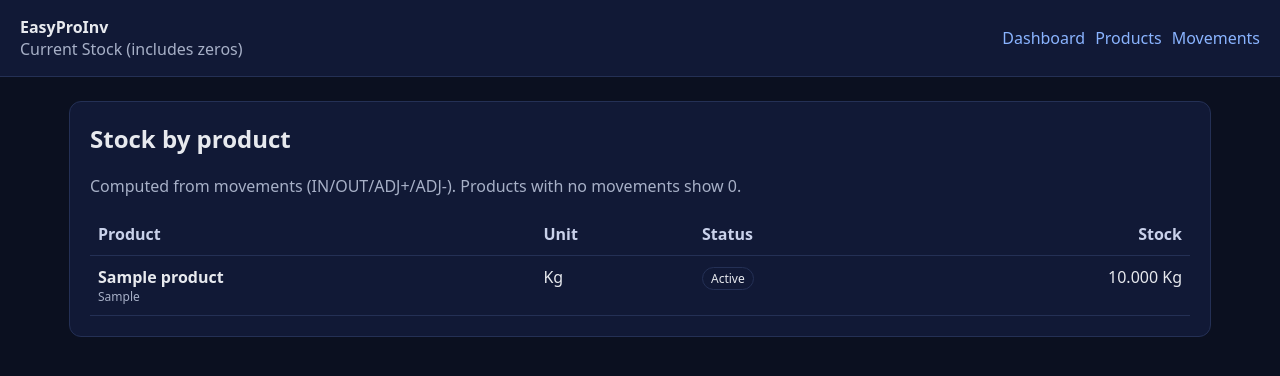
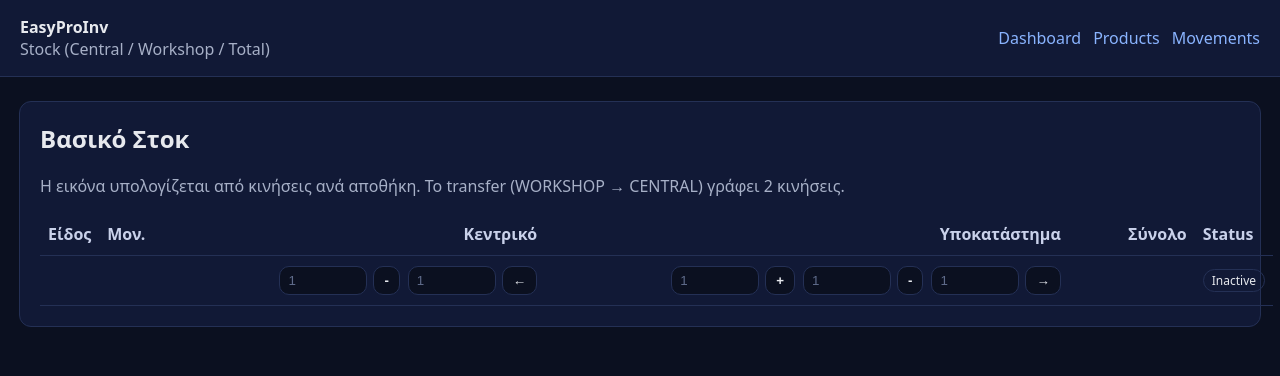
Before and after one commit to cfragoulis-design/Warehouse, a FastAPI app: page /stock in a window 1280 px wide. Shown: the top 376 px of the page. Run offline with FastAPI, Linux system fonts and the light colour scheme; the visitor is signed in with stand-in values (Sample User, id 1); tables that the repository leaves empty hold one stand-in row (values such as "Sample post"); parts of the project's set-up code (start-up, migrations or seed data) failed here and were passed over.

Commit message:
Update stock.html

```diff
--- a/app/templates/stock.html
+++ b/app/templates/stock.html
@@ -3,27 +3,40 @@
 <head>
   <meta charset="utf-8" />
   <meta name="viewport" content="width=device-width, initial-scale=1" />
-  <title>Current Stock</title>
+  <title>Stock</title>
   <style>
     body{font-family:system-ui,Segoe UI,Arial,sans-serif;background:#0b1020;color:#e7e9ee;margin:0;}
     .top{display:flex;justify-content:space-between;align-items:center;padding:16px 20px;background:#111936;border-bottom:1px solid #243055;}
-    .card{max-width:1100px;margin:24px auto;padding:20px;background:#111936;border:1px solid #243055;border-radius:12px;}
+    .card{max-width:1200px;margin:24px auto;padding:20px;background:#111936;border:1px solid #243055;border-radius:12px;}
     .muted{color:#a7b0c7}
     a{color:#8ab4ff;text-decoration:none}
     table{width:100%;border-collapse:collapse}
-    th,td{border-bottom:1px solid #243055;padding:10px 8px;text-align:left;vertical-align:top}
-    th{color:#c9d1ea;font-weight:700}
+    th,td{border-bottom:1px solid #243055;padding:10px 8px;text-align:left;vertical-align:middle}
+    th{color:#c9d1ea;font-weight:800}
+    .right{text-align:right}
     .pill{display:inline-block;padding:2px 8px;border:1px solid #243055;border-radius:999px;font-size:12px}
-    .right{text-align:right}
+    .qtycell{display:flex;gap:8px;justify-content:flex-end;align-items:center}
+    .qtynum{min-width:110px;text-align:right;font-variant-numeric:tabular-nums}
+    .btnsm{
+      background:#0b1020;border:1px solid #243055;color:#e7e9ee;
+      border-radius:10px;padding:6px 10px;font-weight:800;cursor:pointer
+    }
+    .btnsm:hover{border-color:#3a4b80}
+    .rowform{display:inline-flex;gap:6px;align-items:center}
+    .mini{
+      width:70px;padding:6px 8px;border-radius:10px;border:1px solid #243055;
+      background:#0b1020;color:#e7e9ee
+    }
+    .mini::placeholder{color:#5f6b8a}
   </style>
 </head>
 <body>
   <div class="top">
     <div>
-      <div style="font-weight:800">EasyProInv</div>
-      <div class="muted">Current Stock (includes zeros)</div>
+      <div style="font-weight:900">EasyProInv</div>
+      <div class="muted">Stock (Central / Workshop / Total)</div>
     </div>
-    <div style="display:flex;gap:10px;align-items:center">
+    <div style="display:flex;gap:12px;align-items:center">
       <a href="/dashboard">Dashboard</a>
       <a href="/products">Products</a>
       <a href="/movements">Movements</a>
@@ -31,29 +44,86 @@
   </div>
 
   <div class="card">
-    <h2 style="margin-top:0">Stock by product</h2>
-    <p class="muted">Computed from movements (IN/OUT/ADJ+/ADJ-). Products with no movements show 0.</p>
+    <h2 style="margin-top:0">Βασικό Στοκ</h2>
+    <p class="muted">
+      Η εικόνα υπολογίζεται από κινήσεις ανά αποθήκη. Το transfer (WORKSHOP → CENTRAL) γράφει 2 κινήσεις.
+    </p>
 
     <table>
       <tr>
-        <th>Product</th>
-        <th>Unit</th>
+        <th>Είδος</th>
+        <th>Μον.</th>
+        <th class="right">Κεντρικό</th>
+        <th class="right">Υποκατάστημα</th>
+        <th class="right">Σύνολο</th>
         <th>Status</th>
-        <th class="right">Stock</th>
       </tr>
 
-      {% for p, qty in rows %}
+      {% for r in rows %}
       <tr>
         <td>
-          <div style="font-weight:700">{{ p.name }}</div>
-          <div class="muted" style="font-size:12px">{{ p.sku or '' }}</div>
+          <div style="font-weight:800">{{ r.name }}</div>
+          <div class="muted" style="font-size:12px">{{ r.sku or '' }}</div>
         </td>
-        <td>{{ 'Τεμ' if p.unit == 'pcs' else 'Kg' }}</td>
+
+        <td>{{ 'Τεμ' if r.unit == 'pcs' else ('Kg' if r.unit == 'kg' else r.unit) }}</td>
+
+        <!-- CENTRAL -->
+        <td class="right">
+          <div class="qtycell">
+            <div class="qtynum">{{ r.central_qty }}</div>
+
+            <!-- Central OUT -->
+            <form class="rowform" method="post" action="/stock/central/out">
+              <input type="hidden" name="product_id" value="{{ r.id }}">
+              <input class="mini" name="qty" placeholder="1" />
+              <button class="btnsm" type="submit">-</button>
+            </form>
+
+            <!-- Optional: Central -> Workshop transfer -->
+            <form class="rowform" method="post" action="/stock/transfer/central-to-workshop">
+              <input type="hidden" name="product_id" value="{{ r.id }}">
+              <input class="mini" name="qty" placeholder="1" />
+              <button class="btnsm" type="submit">←</button>
+            </form>
+          </div>
+        </td>
+
+        <!-- WORKSHOP -->
+        <td class="right">
+          <div class="qtycell">
+            <div class="qtynum">{{ r.workshop_qty }}</div>
+
+            <!-- Workshop IN (receiving) -->
+            <form class="rowform" method="post" action="/stock/workshop/in">
+              <input type="hidden" name="product_id" value="{{ r.id }}">
+              <input class="mini" name="qty" placeholder="1" />
+              <button class="btnsm" type="submit">+</button>
+            </form>
+
+            <!-- Workshop OUT (sale/usage) -->
+            <form class="rowform" method="post" action="/stock/workshop/out">
+              <input type="hidden" name="product_id" value="{{ r.id }}">
+              <input class="mini" name="qty" placeholder="1" />
+              <button class="btnsm" type="submit">-</button>
+            </form>
+
+            <!-- Workshop -> Central transfer -->
+            <form class="rowform" method="post" action="/stock/transfer/workshop-to-central">
+              <input type="hidden" name="product_id" value="{{ r.id }}">
+              <input class="mini" name="qty" placeholder="1" />
+              <button class="btnsm" type="submit">→</button>
+            </form>
+          </div>
+        </td>
+
+        <!-- TOTAL -->
+        <td class="right">
+          <div class="qtynum">{{ r.total_qty }}</div>
+        </td>
+
         <td>
-          <span class="pill">{{ 'Active' if p.is_active else 'Inactive' }}</span>
-        </td>
-        <td class="right">
-          {{ qty }} {{ 'Τεμ' if p.unit == 'pcs' else 'Kg' }}
+          <span class="pill">{{ 'Active' if r.is_active else 'Inactive' }}</span>
         </td>
       </tr>
       {% endfor %}
```
